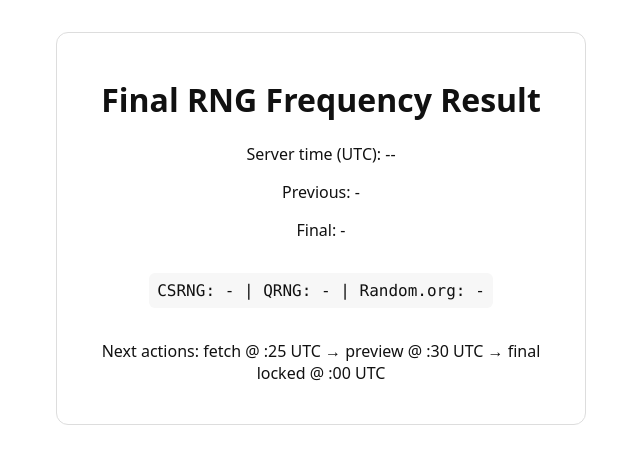
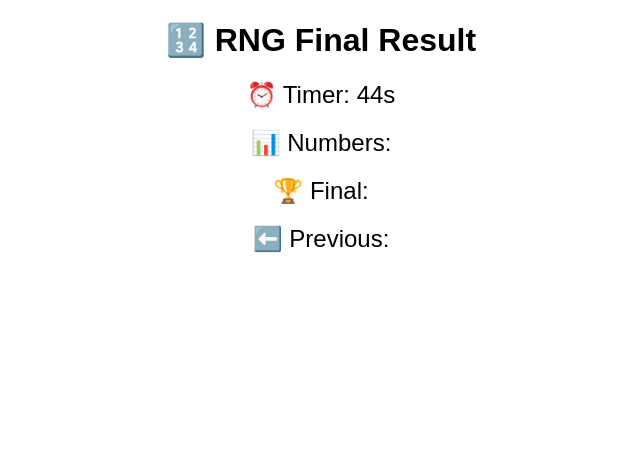
Before and after one commit to hackiifourlevelwinunder/Popat, a website: page public/index.html in a window 1280 px wide. Shown: the whole page, without its empty margins (319-959 px from the left). Drawn offline with Linux system fonts and the light colour scheme; no server answers.

Commit message:
Update index.html

```diff
--- a/public/index.html
+++ b/public/index.html
@@ -1,43 +1,41 @@
-<!doctype html>
+<!DOCTYPE html>
 <html>
 <head>
-  <meta charset="utf-8"/>
-  <meta name="viewport" content="width=device-width,initial-scale=1"/>
-  <title>RNG Frequency (Ready)</title>
+  <title>RNG Result</title>
   <style>
-    body{font-family:system-ui,Segoe UI,Roboto,Arial;margin:2rem;background:#fff;color:#111}
-    .card{max-width:480px;margin:0 auto;padding:1.5rem;border-radius:12px;border:1px solid #ddd;text-align:center}
-    .big{color:#d33;font-weight:700}
-    .small{color:#1565c0;font-weight:700}
-    .mono{font-family:Menlo,monospace;background:#f7f7f7;padding:.5rem;border-radius:6px;display:inline-block}
+    body { font-family: Arial, sans-serif; text-align: center; }
+    .box { margin: 20px; font-size: 24px; }
   </style>
 </head>
 <body>
-  <div class="card">
-    <h1>Final RNG Frequency Result</h1>
-    <p>Server time (UTC): <span id="time">--</span></p>
-    <p>Previous: <span id="previous">-</span></p>
-    <p>Final: <span id="final">-</span></p>
-    <p class="mono">CSRNG: <span id="csrng">-</span> | QRNG: <span id="qrng">-</span> | Random.org: <span id="random">-</span></p>
-    <p>Next actions: fetch @ :25 UTC → preview @ :30 UTC → final locked @ :00 UTC</p>
-  </div>
+  <h1>🔢 RNG Final Result</h1>
+  <div class="box">⏰ Timer: <span id="timer"></span></div>
+  <div class="box">📊 Numbers: <span id="numbers"></span></div>
+  <div class="box">🏆 Final: <span id="final"></span></div>
+  <div class="box">⬅️ Previous: <span id="previous"></span></div>
+
   <script>
-    async function refresh() {
-      try {
-        const r = await fetch('/api/result');
-        const j = await r.json();
-        document.getElementById('time').innerText = j.serverTimeUTC;
-        document.getElementById('previous').innerText = j.previous ?? '-';
-        document.getElementById('final').innerText = j.final ?? '-';
-        document.getElementById('csrng').innerText = j.sources.csrng ?? '-';
-        document.getElementById('qrng').innerText = j.sources.qrng ?? '-';
-        document.getElementById('random').innerText = j.sources.randomOrg ?? '-';
-      } catch (e) {
-        console.error('refresh error', e);
+    let previous = "-";
+
+    function updateTimer() {
+      const now = new Date();
+      let sec = now.getSeconds();
+      let remaining = 60 - sec;
+      document.getElementById("timer").innerText = remaining + "s";
+
+      if (sec === 0) {
+        fetch("/result").then(res => res.json()).then(data => {
+          document.getElementById("numbers").innerText = data.numbers.join(", ");
+          document.getElementById("final").innerText = data.result;
+          previous = data.result;
+        });
+      }
+      if (sec === 30) {
+        document.getElementById("previous").innerText = previous;
       }
     }
-    setInterval(refresh, 3000);
-    refresh();
+
+    setInterval(updateTimer, 1000);
   </script>
 </body>
 </html>
```
